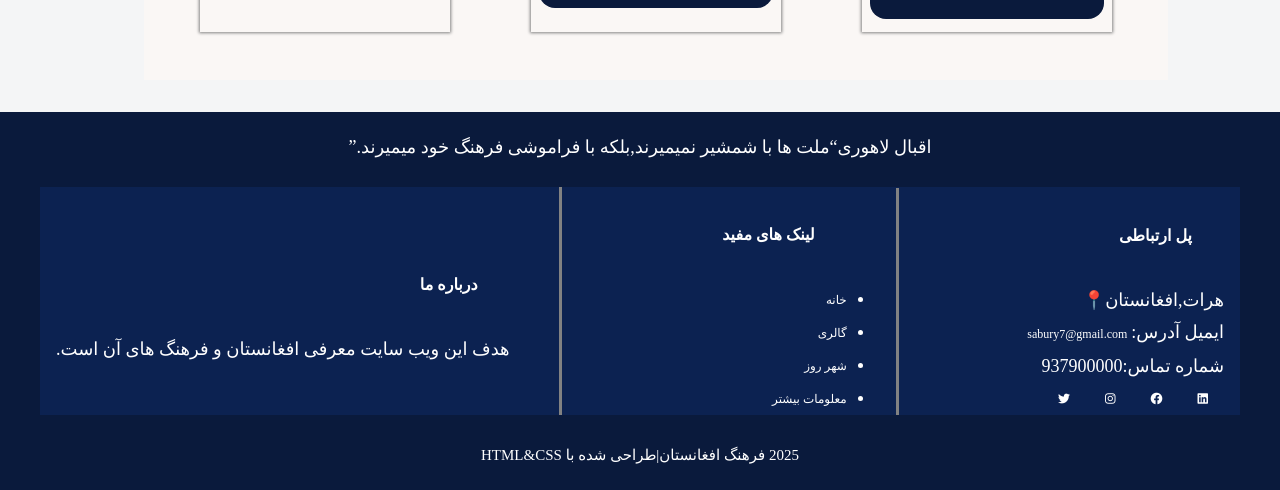
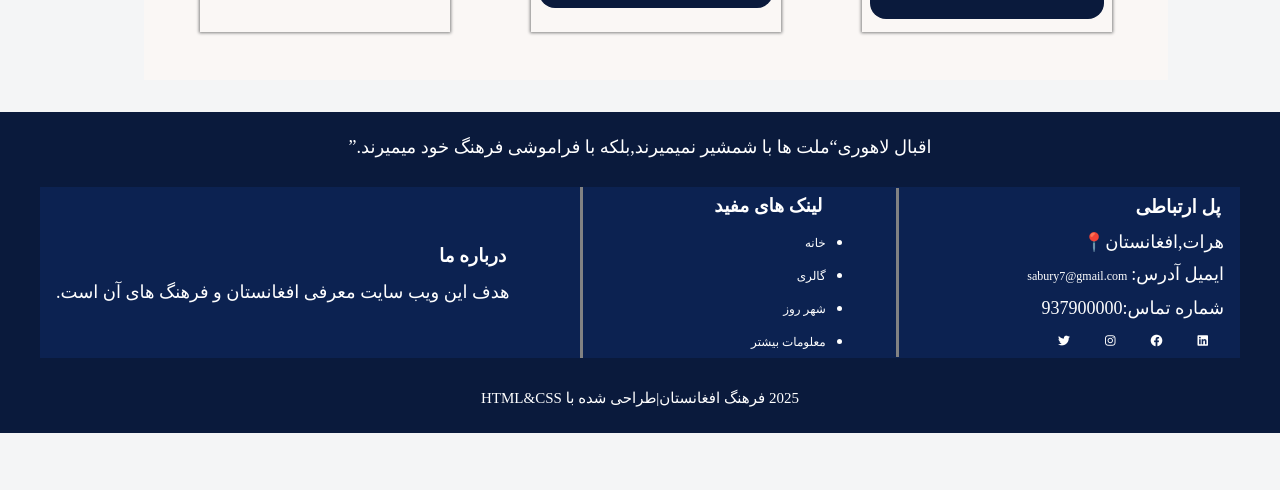
Before and after one commit to shakila8-17/new2-project, a plain HTML site: page Subment.html in a window 1280 px wide. Shown: the part 1082-1572 px from the top of the page. After the commit the page ends 1515 px from the top, so only its background shows below. Drawn offline with Linux system fonts and the light colour scheme; a web font is replaced by a local one.

Commit message:
Update Subment.html

```diff
--- a/Subment.html
+++ b/Subment.html
@@ -91,7 +91,7 @@
             <p class="Ehbal-lahori">اقبال لاهوری<q>ملت ها با شمشیر نمیمیرند,بلکه با فراموشی فرهنگ خود میمیرند.</q></p>
         <div class="footer-div">
             <div class="social-icons f-d" id="contact">
-                <h2>پل ارتباطی</h2>
+                <h3>پل ارتباطی</h3>
                 <p>هرات,افغانستان📍</p>
                 <p style="display: inline-block;">ایمیل آدرس:</p>
                 <a href="mailto:sabury7@gmail.com">sabury7@gmail.com</a>
@@ -108,7 +108,7 @@
                 <a href="https://x.com/Sabury817/photo" target="_blank" class="sicial"><i class="fab fa-twitter"></i></a>
             </div>
             <div class="f-d">
-                <h2>لینک های مفید</h2>
+                <h3>لینک های مفید</h3>
                 <ul>
                     <li><a href="#index.html">خانه</a></li>
                     <li><a href="#Gallery">گالری</a></li>
@@ -117,7 +117,7 @@
                 </ul>
             </div>
             <div>
-                <h2>درباره ما</h2>
+                <h3>درباره ما</h3>
                 <p>هدف این ویب سایت معرفی افغانستان و فرهنگ های آن است.</p>
             </div>
         </div>
```
